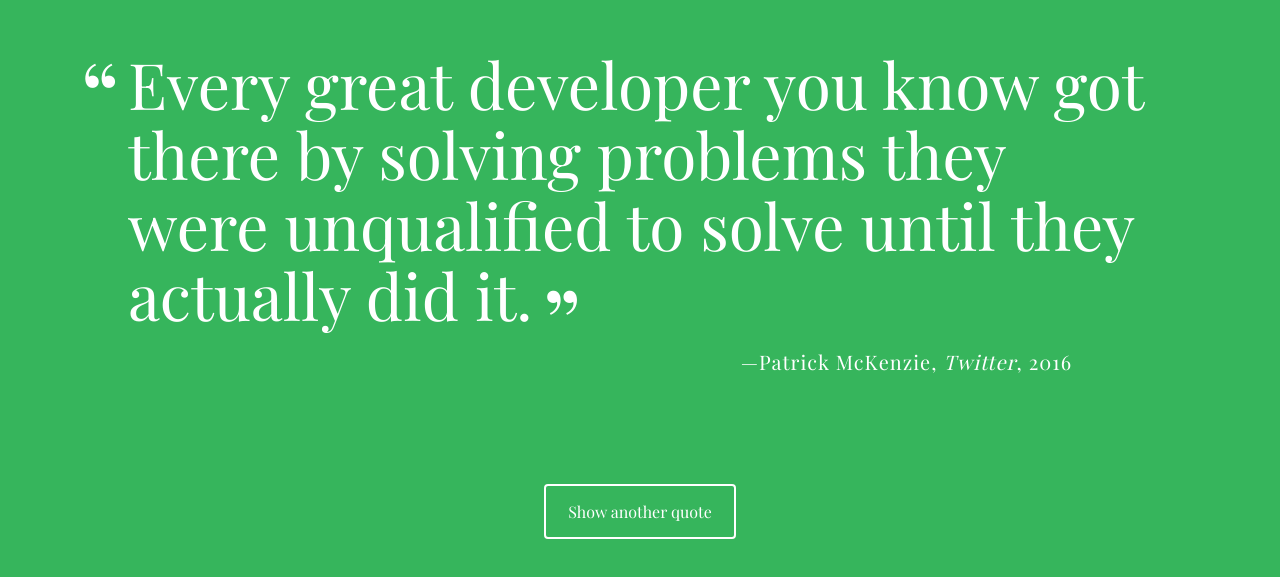
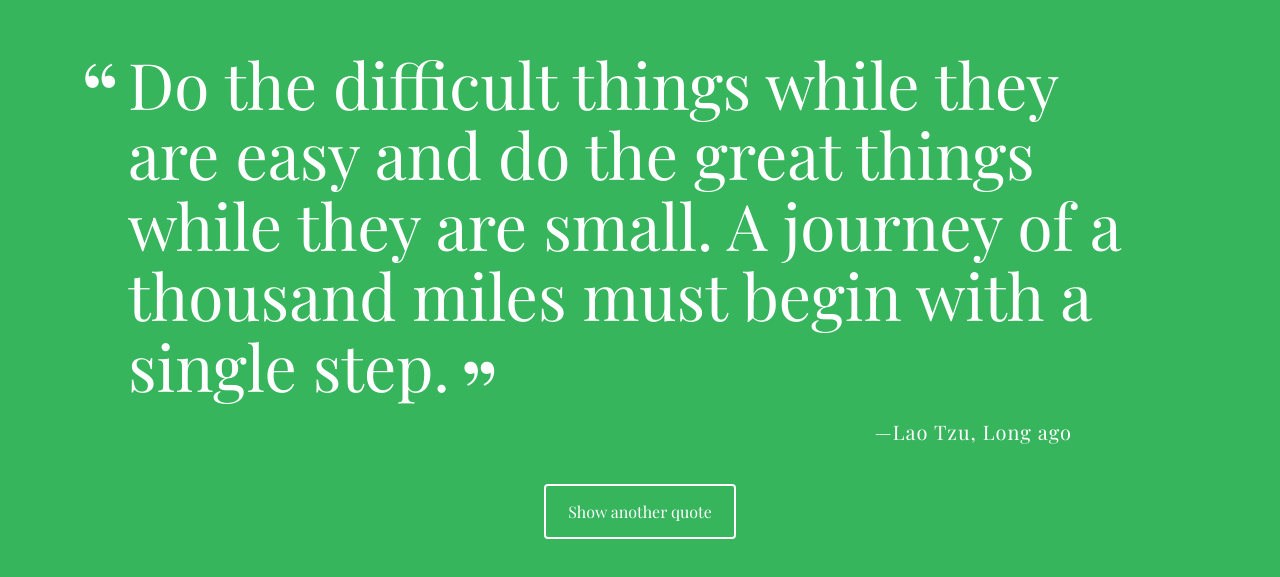
Before and after one commit to Davidpark27/Random-Quote-Generator, a plain HTML site: page index.html in a window 1280 px wide. Shown: the part 111-688 px from the top of the page. Drawn offline with nearby package versions, Linux system fonts and the light colour scheme; a web font is replaced by a local one.

Commit message:
final v1
finished meets expectations.

```diff
--- a/index.html
+++ b/index.html
@@ -12,8 +12,10 @@
   <div class="container">
 
     <div id="quote-box">
-      <p class="quote">Every great developer you know got there by solving problems they were unqualified to solve until they actually did it.</p>
-      <p class="source">Patrick McKenzie<span class="citation">Twitter</span><span class="year">2016</span></p>
+      <p class="quote"> great Everydeveloper you know got there by solving problems they were unqualified to solve until they actually did it.</p>
+      <p class="source">Patrick McKenzie
+        <span class="citation">Twitter
+         </span><span class="year">2016</span></p>
     </div>
 
     <button id="loadQuote">Show another quote</button>
--- a/js/script.js
+++ b/js/script.js
@@ -1,95 +1,82 @@
+//Random quote generator.
+
+
+//array of quote objects, sources, year, citation.
 var quotes = [
-  {quote:
-  source:
-  year:
+  {quote : 'It\'s Not Whether You Get Knocked Down, It\'s Whether You Get Up.' ,
+  source : 'Vince Lombardi',
+
 },
-  {quote:
-  source:
-  year:
+  {quote : 'We May Encounter Many Defeats But We Must Not Be Defeated.',
+  source : "Maya Angelou",
+
   },
-  {quote:
-  source:
-  year:
+  {quote : 'Do the difficult things while they are easy and do the great things while they are small. A journey of a thousand miles must begin with a single step.',
+  source : 'Lao Tzu',
+  year : 'Long ago'
   },
-  {quote:
-  source:
-  year:
+  {quote : 'The artist is nothing without the gift, but the gift is nothing without work.',
+  source : 'Emile Zola',
+  year : '1840-1902'
   },
-  {quote:
-  source:
-  year:
+  {quote : 'In theory, there is no difference between theory and practice. But in practice, there is.',
+  source : 'Yogi Berra',
+
   },
-  {quote:
-  source:
-  year:
+  {quote : 'Each problem that I solved became a rule which served afterwards to solve other problems.',
+  source : 'Rene Descartes',
+  year : '1596-1650'
   },
-  {quote:
-  source:
-  year:
+  {quote : 'Do, or do not. There is no try.',
+  source : 'Yoda',
+  year : 'Long time ago',
+  citation : 'Star Wars: Empire Strikes Back'
   },
 
 ];
 
+console.log(quotes);
 
 
 
+//get random quote function. Makes a random number from 0-6. returns the
+// quote from quotes array according to randomNumber.0-6
+
+function getRandomQuote () {
+  var randomNumber = Math.floor( Math.random () * 7);
+  return quotes[randomNumber]
+};
+
+//just testing function
+var rquote = getRandomQuote ();
+console.log (rquote.source);
 
 
+//Print quote function. html starts as an empty string.  Random quotes, sources, years are inserted into html variable using conditional statements.
+// Html variable is printed by document.getElementById.
+
+function printQuote () {
+  var html = '';
+  var randomQuote = getRandomQuote();
+  html += "<p class = 'quote'>" + randomQuote.quote + "</p>";
+  html += "<p class = 'source'>" + randomQuote.source ;
+  if (randomQuote.citation) {
+    html += "<span class = 'citation' >" + randomQuote.citation + "</span>";
+
+  }
+  if (randomQuote.year) {
+    html += "<span class = 'year ' >" + randomQuote.year + "</span>";
 
 
-/******************************************
-Treehouse FSJS Techdegree:
-project 1 - A Random Quote Generator
-******************************************/
+  }
+  html += '</p>';
+  document.getElementById('quote-box').innerHTML = html;
 
-// Study guide for this project - https://drive.google.com/file/d/1s5grutGuQFwJcQP8bFwEI69Q8FCkGdDk/view?usp=sharing
+};
+
+//added so new quote is displayed when page is refreshed.
+printQuote ();
 
 
-/***
-  Create the array of quote objects and name it `quotes`.
-  Add at least five quote objects to the `quotes` array.
-  Give each quote object a `quote` and `source` property.
-  Add the `citation` property to at least one object in the array.
-  Add the `year` property to at least one object in the array.
-  Use console.log() to log your array of quotes to the console.
-***/
-
-
-
-
-/***
-  Create the `getRandomQuote` function to:
-   - Create a variable to store a random number
-   - Cse the random number to `return` a random quote object from the `quotes` array.
-***/
-
-
-
-
-/***
-  Create the `printQuote` function to:
-   - Call the `getRandomQuote` function and assign it to a variable.
-   - Create a variable for the HTML string and set it equal to an empty string.
-   - Use the HTML template in the instructions or the markup in the index.html file, AND
-     the random quote vairable to build your HTML string.
-   - Add the quote and source section to the HTML string.
-   - Use an if statement to check for the citation property before adding it to the HTML string.
-   - Use an if statement to check for the year property before adding it to the HTML string.
-   - Don't forget to close that final `p` tag.
-   - Set the `innerHTML` of the `quote-box` div to the HTML string.
-***/
-
-
-
-
-/***
-  When the "Show another quote" button is clicked, the event listener
-  below will be triggered, and it will call, or "invoke", the `printQuote`
-  function. So do not make any changes to the line of code below this
-  comment.
-***/
-
+//Script for the button
 document.getElementById('loadQuote').addEventListener("click", printQuote, false);
-
-
-// Remember to delete the comments that came with this file, and replace them with your own code comments.
```
